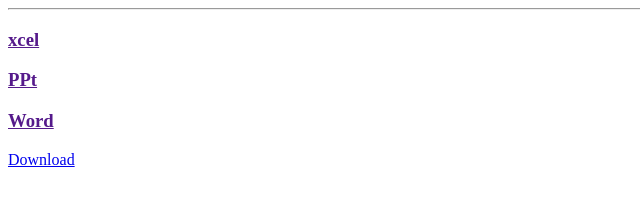
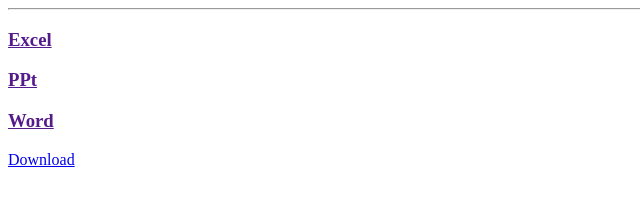
Before and after one commit to sanjayrahurkar/dummy, a plain HTML site: page index.html in a window 1280 px wide. Shown: the full height of the page, 0-640 px from the left. Drawn offline with Linux system fonts and the light colour scheme.

Commit message:
Update index.html

```diff
--- a/index.html
+++ b/index.html
@@ -8,7 +8,7 @@
     </head>
 <body>
         <hr>
-        <h3><a href=""https://1drv.ms/x/s!AlQx5IjNRUofkmKIwbFqR6IQv26n?e=kuklbc"">xcel</a></h3>
+        <h3><a href=""https://1drv.ms/x/s!AlQx5IjNRUofkmKIwbFqR6IQv26n?e=kuklbc"">Excel</a></h3>
         <h3><a href=""PPT Trial 1.pptx"">PPt</a></h3>
         <h3><a href="""Word trial 1.docx""">Word</a></h3>
 <a href='Excell Trial 1.xlsx' target="_blank">Download</a>
```
